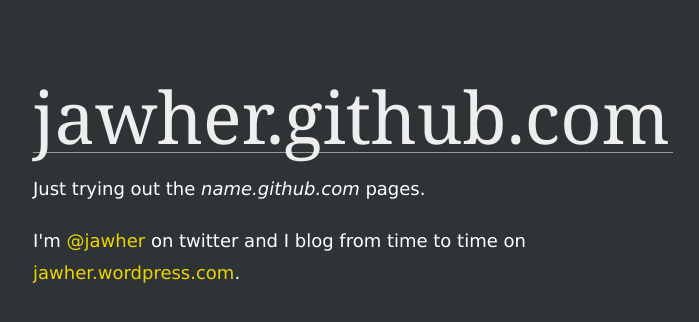
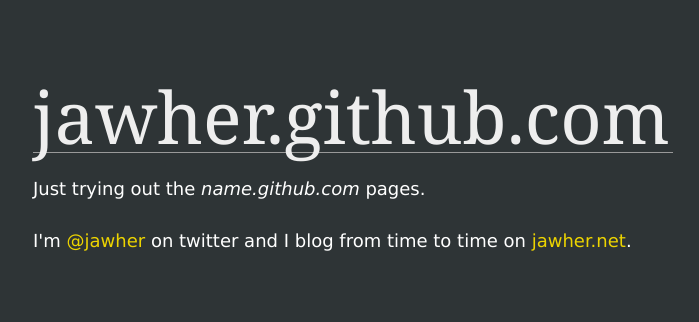
Before and after one commit to jawher/jawher.github.com, a plain HTML site: page index.html in a window 1280 px wide. Shown: the whole page, without its empty margins (287-986 px from the left). Drawn offline with Linux system fonts and the light colour scheme.

Commit message:
point to the new blog domain

```diff
--- a/index.html
+++ b/index.html
@@ -7,7 +7,7 @@
     <div id="world">
       <h1>jawher.github.com</h1>
       <p>Just trying out the <em>name.github.com</em> pages.</p>
-      <p>I'm <a href="http://twitter.com/jawher">@jawher</a> on twitter and I blog from time to time on <a href="http://jawher.wordpress.com/">jawher.wordpress.com</a>.</p>
+      <p>I'm <a href="http://twitter.com/jawher">@jawher</a> on twitter and I blog from time to time on <a href="http://jawher.net/">jawher.net</a>.</p>
     </div>
   </body>
 </html>
```
